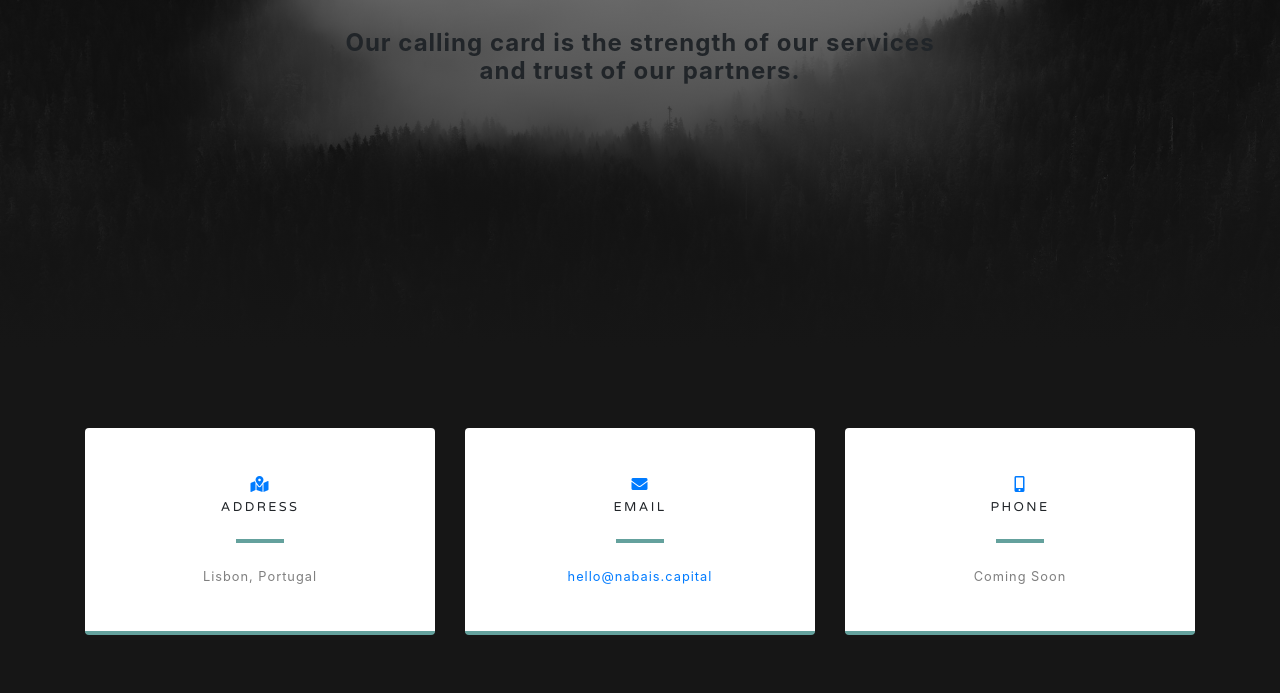
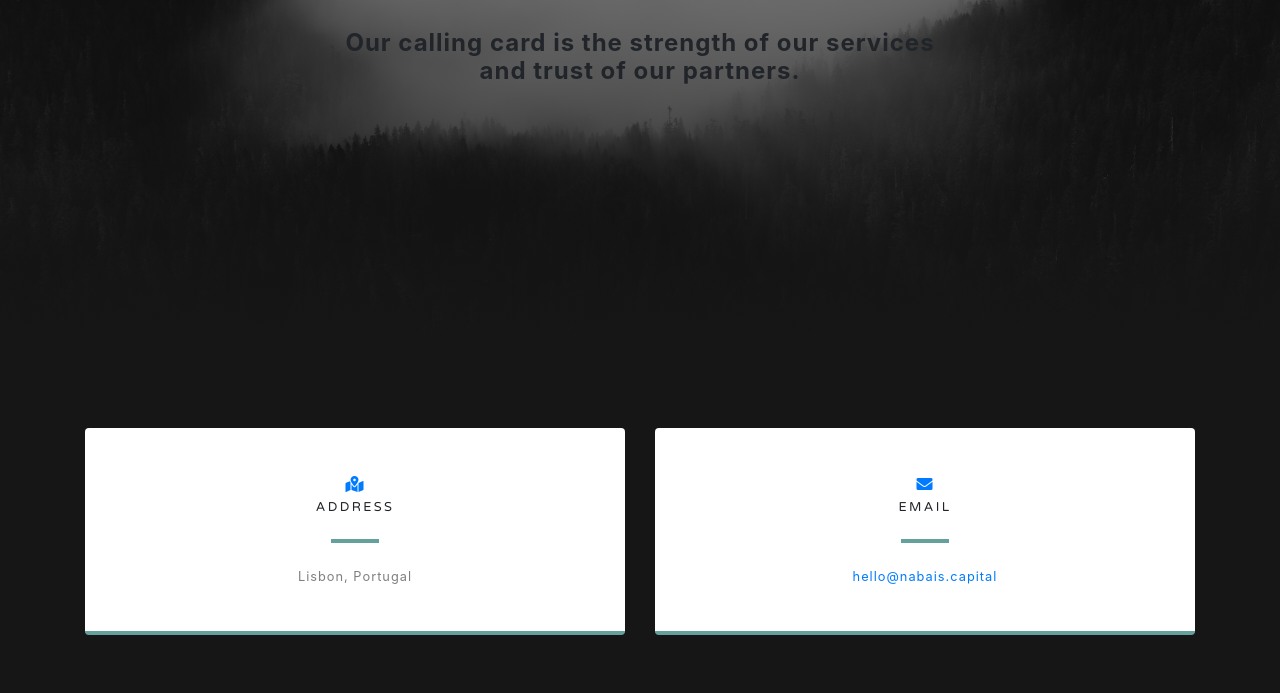
Before and after one commit to tritao/nabais, a website with bundled scripts: page index.html in a window 1280 px wide. Shown: the part 452-1145 px from the top of the page. Built offline with nearby package versions, Linux system fonts and the light colour scheme.

Commit message:
Remove phone

```diff
--- a/index.html
+++ b/index.html
@@ -152,7 +152,7 @@
 
       <div class="row">
 
-        <div class="col-md-4 mb-3 mb-md-0">
+        <div class="col-md-6 mb-3 mb-md-0">
           <div class="card py-4 h-100">
             <div class="card-body text-center">
               <i class="fas fa-map-marked-alt text-primary mb-2"></i>
@@ -163,7 +163,7 @@
           </div>
         </div>
 
-        <div class="col-md-4 mb-3 mb-md-0">
+        <div class="col-md-6 mb-3 mb-md-0">
           <div class="card py-4 h-100">
             <div class="card-body text-center">
               <i class="fas fa-envelope text-primary mb-2"></i>
@@ -176,7 +176,7 @@
           </div>
         </div>
 
-        <div class="col-md-4 mb-3 mb-md-0">
+        <!--div class="col-md-4 mb-3 mb-md-0">
           <div class="card py-4 h-100">
             <div class="card-body text-center">
               <i class="fas fa-mobile-alt text-primary mb-2"></i>
@@ -185,7 +185,8 @@
               <div class="small text-black-50">Coming Soon</div>
             </div>
           </div>
-        </div>
+        </div-->
+
       </div>
 
       <div class="social d-flex justify-content-center">
```
